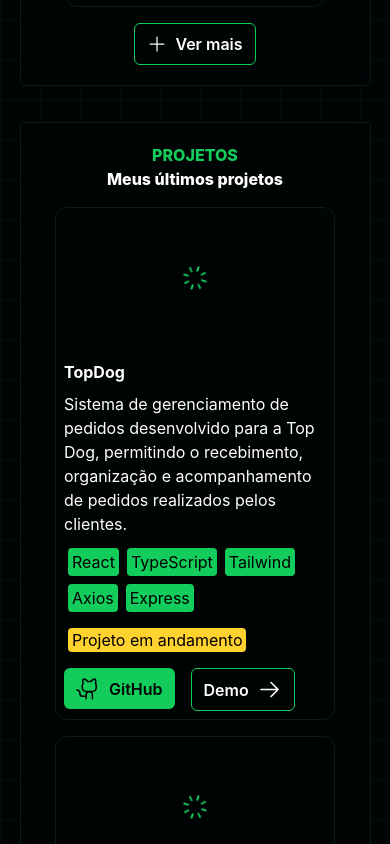
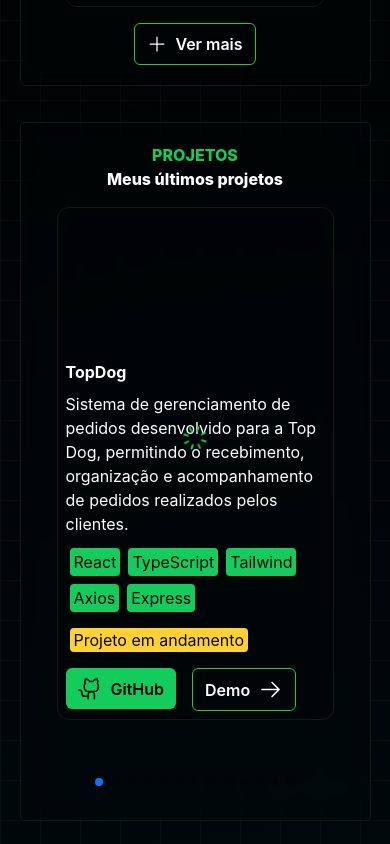
Before and after one commit to gabriel360p/portifolio-pessoal, a React (Vite) app: page / in a window 390 px wide. Shown: the part 4820-5664 px from the top of the page. Built offline with nearby package versions, Linux system fonts and the light colour scheme.

Commit message:
test:teste de interface, carrousel de cards de projetos

```diff
--- a/src/components/CardProject.tsx
+++ b/src/components/CardProject.tsx
@@ -38,7 +38,7 @@ export function CardProject({
 				`}
 			>
 				{/** biome-ignore lint/a11y/useKeyWithClickEvents: <explanation> */}
-				<img onLoad={() => setLoading(false)} src={project.photo} className="cursor-pointer object-cover w-auto rounded-xl" />
+				<img onLoad={() => setLoading(false)} src={project.photo} className="cursor-pointer object-cover w-auto h-40 rounded-xl" />
 
 				{(loading) || (project.photo === undefined) ? (
 					<div className="flex w-full h-full items-center justify-center">
--- /dev/null
+++ b/src/components/Carrousel/ProjectCarrousel.tsx
@@ -0,0 +1,35 @@
+// Import Swiper React components
+import { Swiper, SwiperSlide } from 'swiper/react';
+
+// Import Swiper styles
+import 'swiper/css';
+import { Autoplay, Pagination } from 'swiper/modules';
+import { useState } from 'react';
+// import { SpinnerIcon } from '@phosphor-icons/react';
+import type { Project } from '../../types/ProjectsType';
+import { CardProject } from '../CardProject';
+
+interface ProjectCarrouselProps {
+    projects: Project[];
+    onclick?: React.MouseEventHandler<HTMLImageElement>;
+}
+export function ProjectCarrousel({ onclick, projects }: ProjectCarrouselProps) {
+    const [loading, setLoading] = useState<boolean>(true);
+
+    return (
+        <Swiper
+            spaceBetween={50}
+            slidesPerView={3}
+            modules={[Autoplay, Pagination]}
+            autoplay={true}
+        // onSlideChange={() => console.log('slide change')}
+        // onSwiper={(swiper) => console.log(swiper)}
+        >
+            {projects?.map(project => (
+                <SwiperSlide>
+                    <CardProject key={project.id} project={project} onClick={onclick} />
+                </SwiperSlide>
+            ))}
+        </Swiper>
+    )
+}
--- a/src/containers/App.tsx
+++ b/src/containers/App.tsx
@@ -19,6 +19,9 @@ import {
 	StudentIcon,
 	WhatsappLogoIcon,
 } from '@phosphor-icons/react';
+import { Swiper, SwiperSlide } from 'swiper/react';
+import { Autoplay, Pagination } from 'swiper/modules';
+
 import { useEffect, useState } from 'react';
 import profile from '../assets/foto-profissional-removebg-preview.png';
 // import { Button } from '../components/Button';
@@ -51,6 +54,7 @@ import type { Certificate } from '../types/CertificateType';
 import { Modal } from '../components/Modal/Modal';
 import { certificados } from '../services/CertificatesService';
 import { XIcon } from '@phosphor-icons/react/dist/ssr';
+// import { ProjectCarrousel } from '../components/Carrousel/ProjectCarrousel';
 
 function App() {
 	const [showCertifcates, setShowCertifcates] = useState<boolean>(false);
@@ -502,8 +506,8 @@ function App() {
 
 
 				<FadeInSection>
-					{/* MEUS PROJETOS */}
-					<section id='projetos'
+					<section
+						id="projetos"
 						className="
 			flex
 			flex-col
@@ -522,45 +526,49 @@ function App() {
 		"
 					>
 						<div className="text-center">
-							<p className="font-extrabold text-text-primary">PROJETOS</p>
+							<p className="font-extrabold text-text-primary">
+								PROJETOS
+							</p>
+
 							<h1 className="font-extrabold text-white">
 								Meus últimos projetos
 							</h1>
 						</div>
 
-						<div className='flex flex-col justify-center items-center'>
-							<div className='flex flex-wrap gap-x-10 gap-y-4 items-center justify-center mb-6'>
-								{firstProject?.map((project) => (
-									<CardProject key={project.id} project={project} onClick={() => { handleModal(true, project) }} />
-								))
-								}
-
-								{showProjects &&
-									restProject?.map((project) => (
-										<CardProject key={project.id} project={project} onClick={() => { handleModal(true, project) }} />
-									))
-								}
+						<div className="w-full px-4">
+							<Swiper
+								modules={[Pagination]}
+								breakpoints={{
+									0: {
+										slidesPerView: 1,
+									},
+									768: {
+										slidesPerView: 2,
+									},
+									1024: {
+										slidesPerView: 3,
+									},
+									1440: {
+										slidesPerView: 4,
+									},
+								}}
+								// spaceBetween={ }
+								pagination={{ clickable: true }}
+								className="w-full"
+							>
+								{projects?.map((project) => (
+									<SwiperSlide key={project.id}>
+										<div className="flex justify-center">
+											<CardProject
+												project={project}
+												onClick={() => handleModal(true, project)}
+											/>
 										</div>
-							<div onClick={() => {
-								handleShowProjects();
-							}} className='flex fle-row cursor-pointer gap-2 justify-center items-center button-outline '>
-								{showProjects ? (
-									<MinusIcon size={20} />
-								) : (
-									<PlusIcon size={20} />
-								)}
-
-								<span
-									className="
-										cursor-pointer
-									"
-								>
-									{`${showProjects ? 'Ver menos' : 'Ver mais'}`}
-								</span>
-							</div>
+									</SwiperSlide>
+								))}
+							</Swiper>
 						</div>
 					</section>
-					{/* FIM DE MEUS PROJETOS */}
 				</FadeInSection>
 
 				<FadeInSection>
--- a/src/main.tsx
+++ b/src/main.tsx
@@ -1,5 +1,7 @@
 import { StrictMode } from 'react';
 import { createRoot } from 'react-dom/client';
+import 'swiper/css'
+import 'swiper/css/pagination'
 
 import App from './containers/App.tsx';
 
```
Also changed, not shown: src/components/Carrousel/CertificatesCarrousel.tsx (added), src/components/Carrousel/TecnologiesCarrousel.tsx (added). Lines whose indentation alone changed are shown as unchanged.
